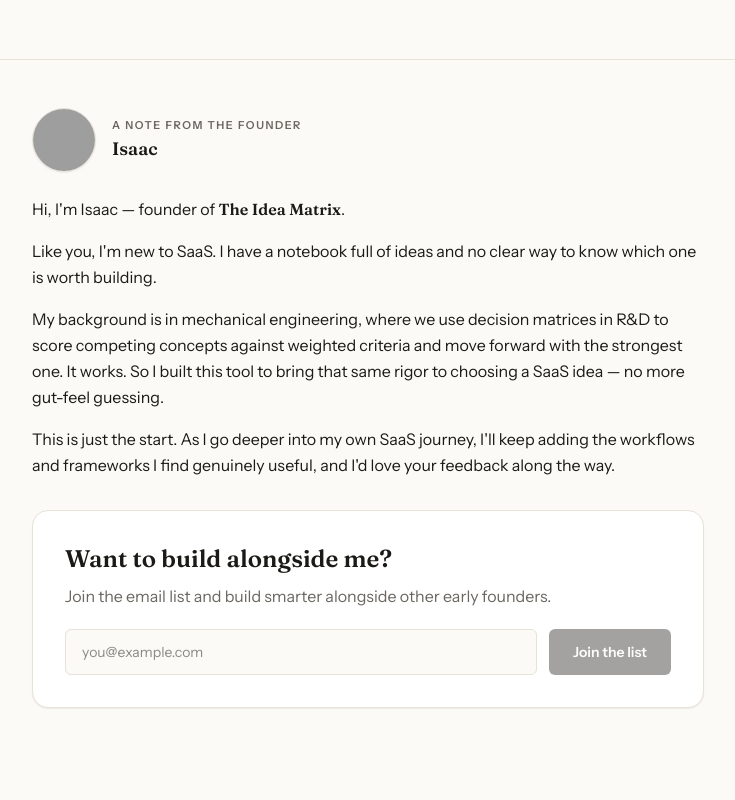
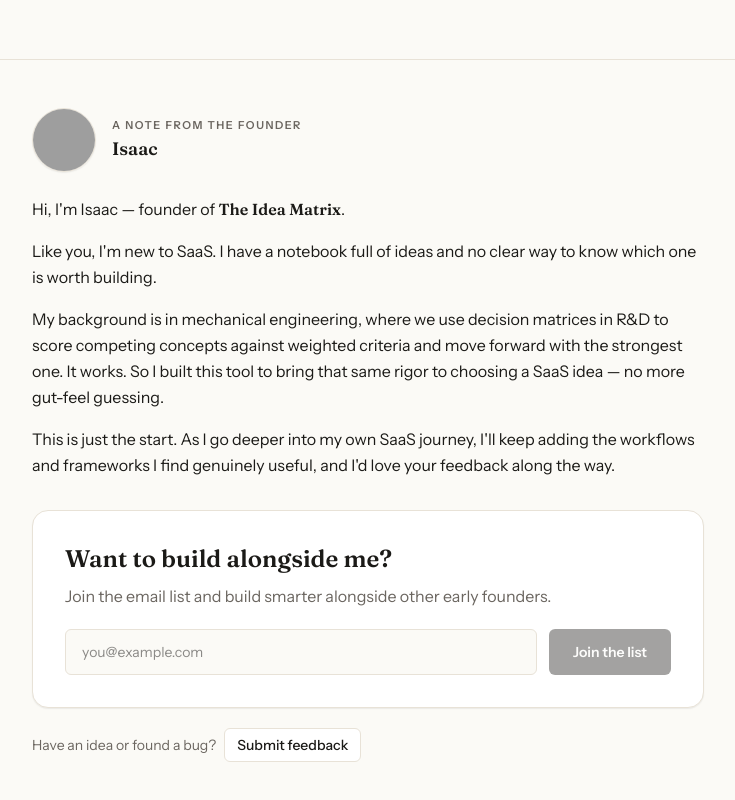
Before and after one commit to isaacvaughan21-cmyk/SaaSDM, a React (Vite) app: page / in a window 1280 px wide. Shown: the part 2314-3114 px from the top of the page, without its empty margins (272-1007 px from the left). Before the commit the page ends 3062 px from the top, so only its background shows below. Built offline with nearby package versions, Linux system fonts and the light colour scheme; no server answers; grey boxes are pictures that could not be loaded.

Commit message:
Add Submit feedback button under the email signup
Co-Authored-By: Claude Opus 4.8 <noreply@anthropic.com>

```diff
--- a/src/App.tsx
+++ b/src/App.tsx
@@ -90,7 +90,7 @@ export default function App() {
         onDelete={(id) => dispatch({ type: 'delete', id })}
       />
 
-      <FounderNote />
+      <FounderNote onFeedback={() => setFeedbackOpen(true)} />
 
       {modalOpen && (
         <IdeaModal
--- a/src/components/FounderNote.tsx
+++ b/src/components/FounderNote.tsx
@@ -5,7 +5,7 @@ import { addSubscriber } from '../lib/supabase';
 // Fallback inbox used only if the Supabase backend isn't configured yet.
 const LIST_EMAIL = 'isaacvaughan21@gmail.com';
 
-export function FounderNote() {
+export function FounderNote({ onFeedback }: { onFeedback: () => void }) {
   const [email, setEmail] = useState('');
   const [joined, setJoined] = useState(false);
   const [error, setError] = useState('');
@@ -102,6 +102,17 @@ export function FounderNote() {
           )}
           {error && <p className="mt-2 text-sm text-bad">{error}</p>}
         </div>
+
+        <div className="mt-5 flex items-center gap-2 text-sm text-muted">
+          <span>Have an idea or found a bug?</span>
+          <button
+            type="button"
+            onClick={onFeedback}
+            className="inline-flex items-center gap-1.5 rounded-md border border-line bg-surface px-3 py-1.5 font-medium text-ink hover:border-muted transition-colors"
+          >
+            Submit feedback
+          </button>
+        </div>
       </div>
     </section>
   );
```
